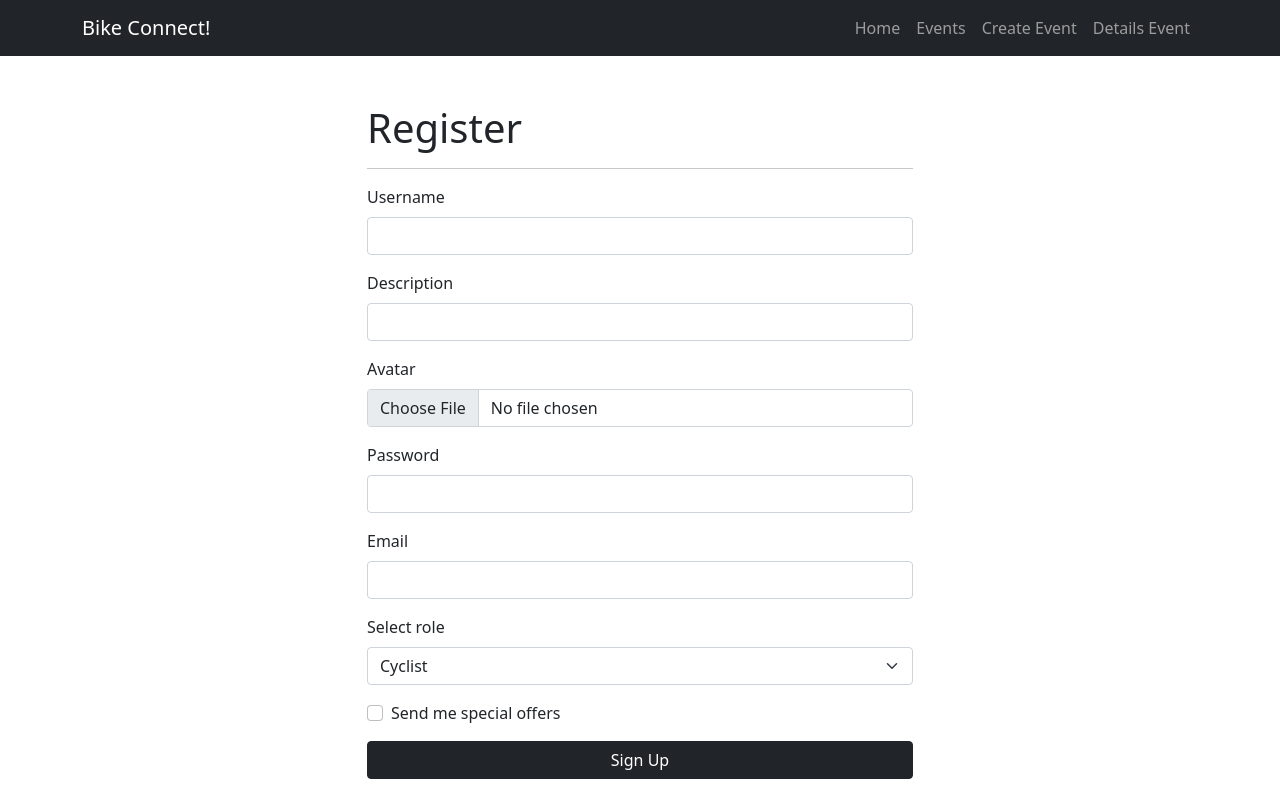
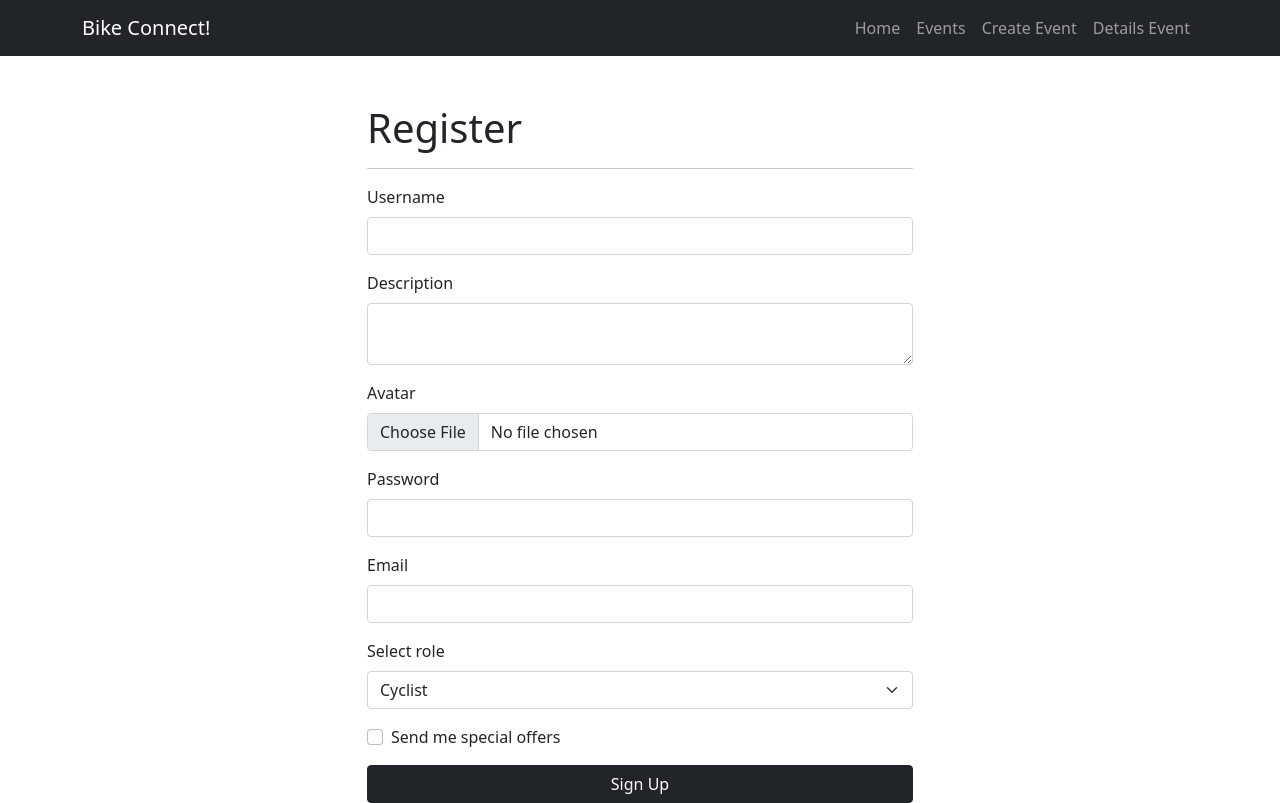
Before and after one commit to lontel/client, a React (Create React App) app: page /account/sign-up in a window 1280 px wide. Built offline with nearby package versions, Linux system fonts and the light colour scheme.

Commit message:
changing signup form

```diff
--- a/src/components/SignupForm/SignupForm.jsx
+++ b/src/components/SignupForm/SignupForm.jsx
@@ -31,7 +31,7 @@ const SignupForm = () => {
             .signup(signupData)
             .then(({ data }) => {
                 // setShowMessage({
-                    // show: true, title: `Welcome@, ${data.user.username}`, text: 'You have successfully registered'
+                //     show: true, title: `Welcome@, ${data.user.username}`, text: 'You have successfully registered'
                 // })
                 navigate('/account/sign-up')
             })
@@ -53,7 +53,7 @@ const SignupForm = () => {
 
             <Form.Group className="mb-3" controlId="bio">
                 <Form.Label>Description</Form.Label>
-                <Form.Control type="textarea" value={bio} onChange={handleInputChange} name="bio" />
+                <Form.Control as="textarea" type="text" value={bio} onChange={handleInputChange} name="bio" />
             </Form.Group>
 
 
```
